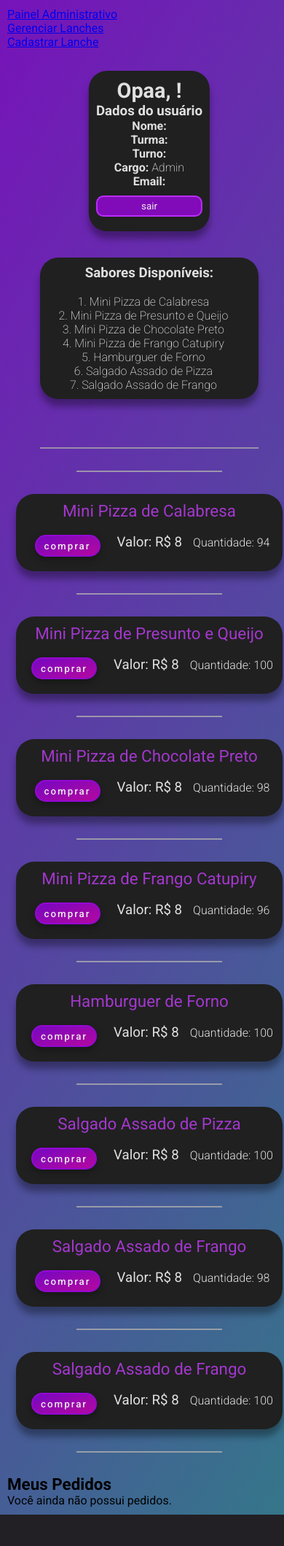
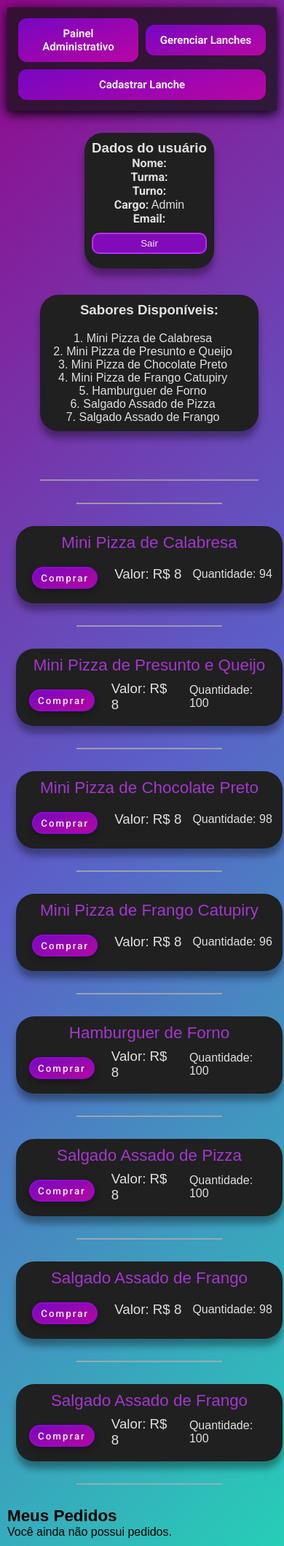
Before and after one commit to henriqueffabro-ui/FimdaFila, a PHP site: page /php/index.php in a window 390 px wide. Shown: the whole page at 73% size. Before the commit the page ends 2076 px from the top, so only its background shows below. Run offline with PHP 8.4, Linux system fonts and the light colour scheme; a user stored in the database is signed in; data comes from the database, SQL or seed files in the repository; some web fonts are replaced.

Commit message:
Ajustes, navbar para o admin e responsivo nela

```diff
--- a/css/estilo-index.css
+++ b/css/estilo-index.css
@@ -1,5 +1,14 @@
+body{
+    font-family:Arial, Helvetica, sans-serif;
+    background:linear-gradient(135deg,#92078b,#5b5fc7,#26ceb7);
+}
+
+
+h1, h2, h3, h4, button, p, li, h5, h6{
+    font-family:Arial, Helvetica, sans-serif;
+}
+
 .body-index{
-    background: linear-gradient(120deg, rgba(108, 0, 180, 0.925), rgba(26, 100, 122, 0.884));
 
 }
 
@@ -151,3 +160,70 @@
 
     transform: translateY(-2px);
 }
+
+/* Navbar - Henrique */
+
+.navbar-admin{
+    display: flex;
+    justify-content: center;
+    align-items: center;
+    gap: 20px;
+    flex-wrap: wrap;
+
+    background: rgba(19, 19, 19, 0.736);
+    padding: 18px;
+
+    position: sticky;
+    top: 0;
+    z-index: 1000;
+
+    box-shadow: 0 4px 15px rgb(0, 0, 0);
+}
+
+.navbar-admin a{
+    text-decoration: none;
+    color: #fff;
+
+    background: linear-gradient(
+        160deg,
+        rgb(119, 7, 194),
+        rgba(218, 2, 189, 0.8)
+    );
+
+    padding: 12px 22px;
+    border-radius: 12px;
+
+    font-size: 18px;
+    font-weight: 600;
+
+    transition: .3s;
+}
+
+.navbar-admin a:hover{
+    transform: translateY(-3px);
+    box-shadow: 0 4px 15px rgba(173,0,253,.5);
+}
+
+/*Responsivo navbar*/
+
+@media (max-width: 768px){
+
+    .navbar-admin{
+        display: grid;
+        grid-template-columns: 1fr 1fr;
+        gap: 10px;
+        padding: 15px;
+    }
+
+    .navbar-admin a{
+        text-align: center;
+        font-size: 15px;
+        padding: 12px;
+    }
+
+    /* último botão ocupa a linha inteira */
+    .navbar-admin a:last-child{
+        grid-column: 1 / -1;
+    }
+
+}
--- a/php/index.php
+++ b/php/index.php
@@ -29,13 +29,14 @@ if(!isset($_SESSION["id"])){
 
 <?php if(isset($_SESSION['cargo']) && $_SESSION['cargo'] == 'Admin'){ ?>
 
-    <a href="adm.php">Painel Administrativo</a><br>
-    <a href="adm_lanches.php">Gerenciar Lanches</a><br>
-    <a href="cadastroLanche.php">Cadastrar Lanche</a><br>
-
+    <nav class="navbar-admin">
+    <a href="adm.php">Painel Administrativo</a>
+    <a href="adm_lanches.php">Gerenciar Lanches</a>
+    <a href="cadastroLanche.php">Cadastrar Lanche</a>
+</nav>
 <?php } ?>
 <div class="container-informacoes">
-    <h1 class="h1-nome">Opaa, <?php echo $_SESSION["nome"]; ?>!</h1>
+    <h1 class="h1-nome"><?php echo $_SESSION["nome"]; ?></h1>
 
     <h3 class="h3-dados">Dados do usuário</h3>
 
@@ -50,7 +51,7 @@ if(!isset($_SESSION["id"])){
     <p class="p-email"><strong>Email:</strong> <?php echo $_SESSION["email"]; ?></p>
 
     <button onclick="location.href='logout.php'" class="btn-sair">
-        sair
+     Sair
     </button>
 </div>
     <br><br>
@@ -90,7 +91,7 @@ if($result->num_rows > 0){
                 <div class='container-preco'>
                     <button class='btn-comprar'>
                         <a href='lanche.php?id={$lanche['id']}' class='link-comprar'>
-                            comprar
+                            Comprar
                         </a>
                     </button>
 
```
